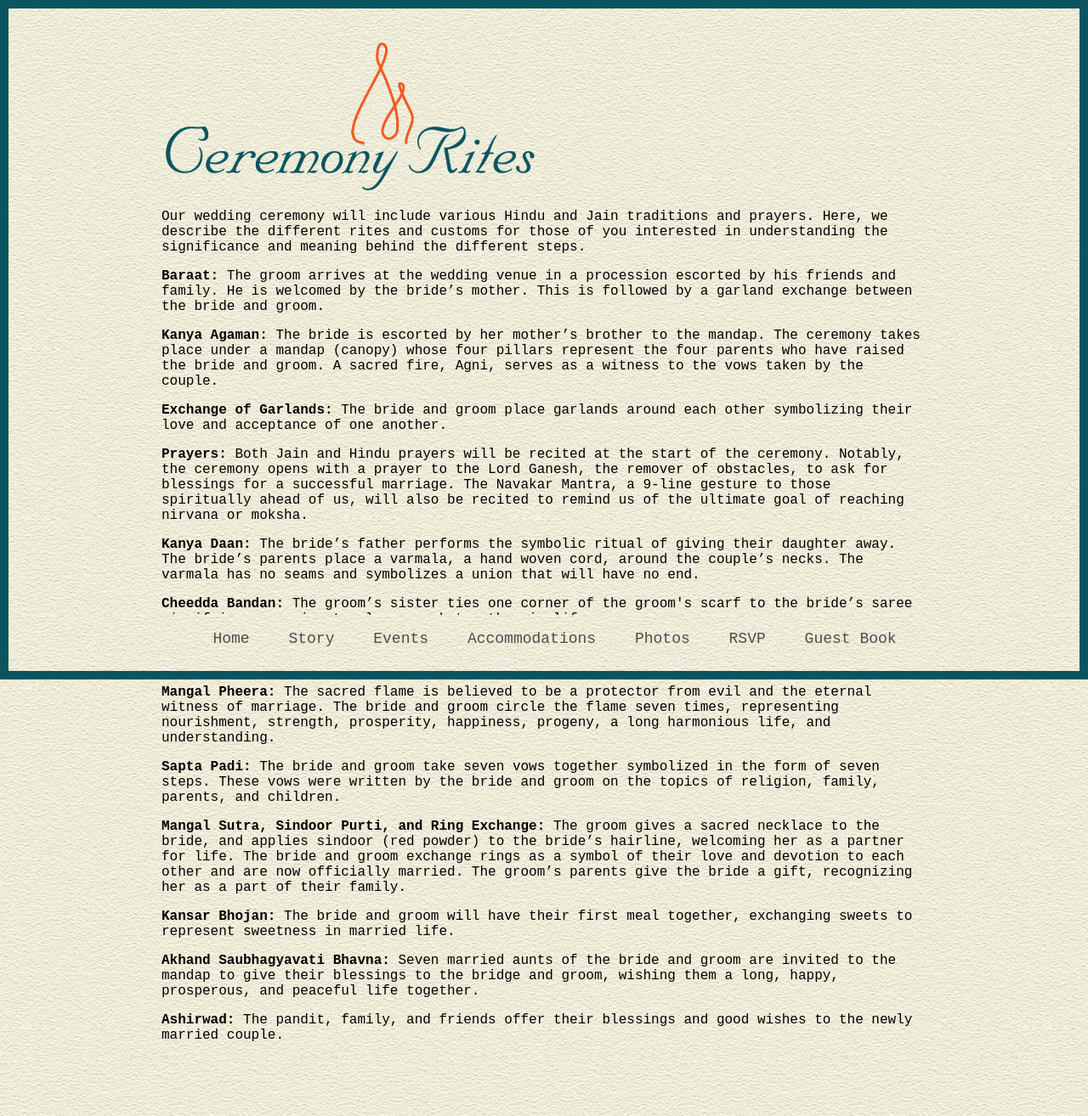
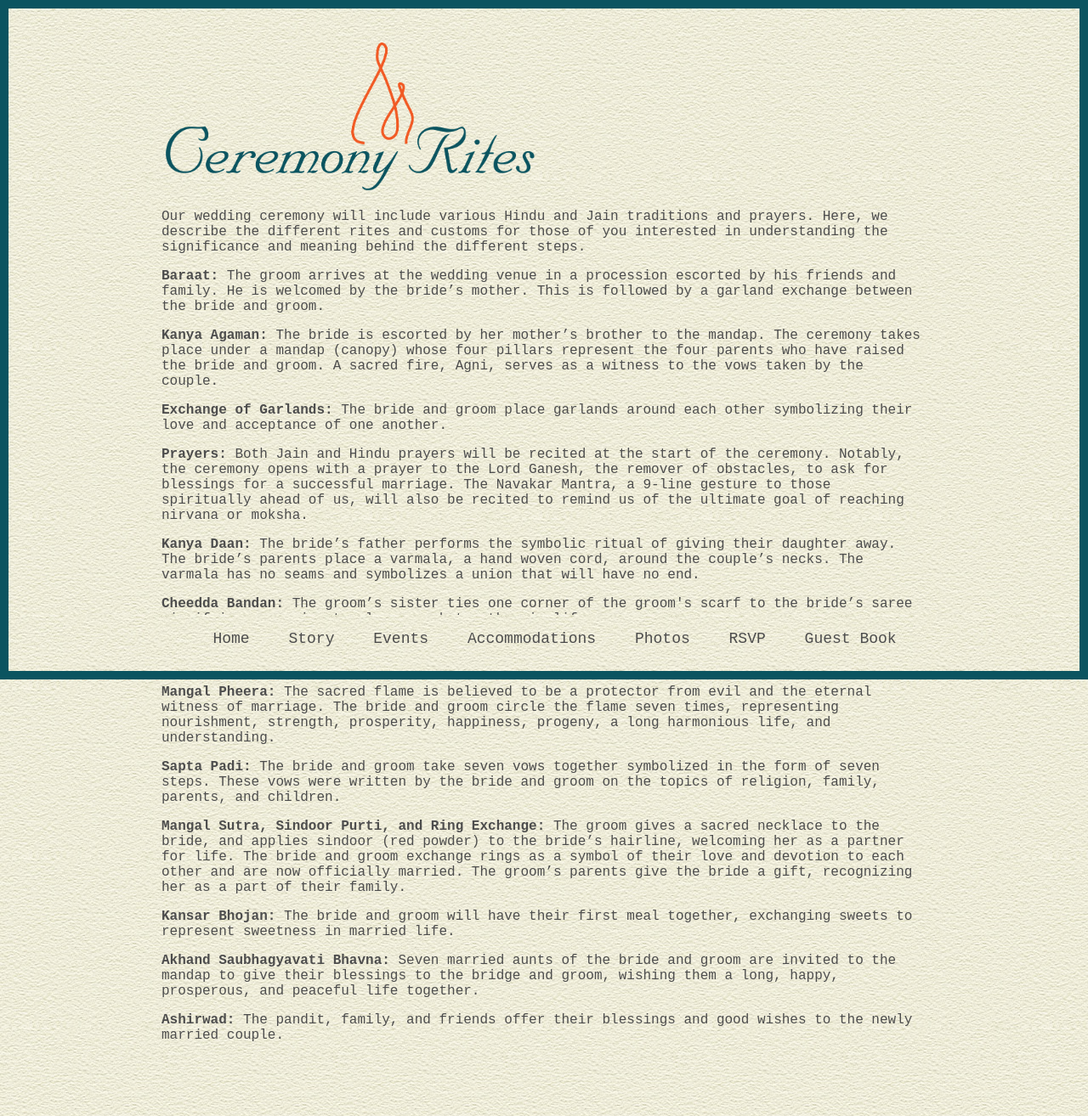
Before and after one commit to arathnam/wedding-website, a Python web app: template templates/ceremonyrites.html in a window 1280 px wide. Shown: the whole page at 85% size. Run offline with Jinja, Linux system fonts and the light colour scheme; the template is opened without the code that fills it, so the values that code supplies are empty; some libraries are stand-ins or nearby versions.

Commit message:
CHanging ceremonyrites color to gray

```diff
--- a/templates/ceremonyrites.html
+++ b/templates/ceremonyrites.html
@@ -11,7 +11,7 @@
         <div id="top-img-container">
             <img src="/img/ceremonyrites.png"/>
         </div>
-        <div id="rite-text">
+        <div class="gray-color" id="rite-text">
             <p>Our wedding ceremony will include various Hindu and Jain traditions and prayers. Here, we describe the different rites and customs for those of you interested in understanding the significance and meaning behind the different steps.</p>
             <p><b>Baraat:</b> The groom arrives at the wedding venue in a procession escorted by his friends and family. He is welcomed by the bride’s mother. This is followed by a garland exchange between the bride and groom.</p>
             <p><b>Kanya Agaman:</b> The bride is escorted by her mother’s brother to the mandap. The ceremony takes place under a mandap (canopy) whose four pillars represent the four parents who have raised the bride and groom. A sacred fire, Agni, serves as a witness to the vows taken by the couple.</p>
```
